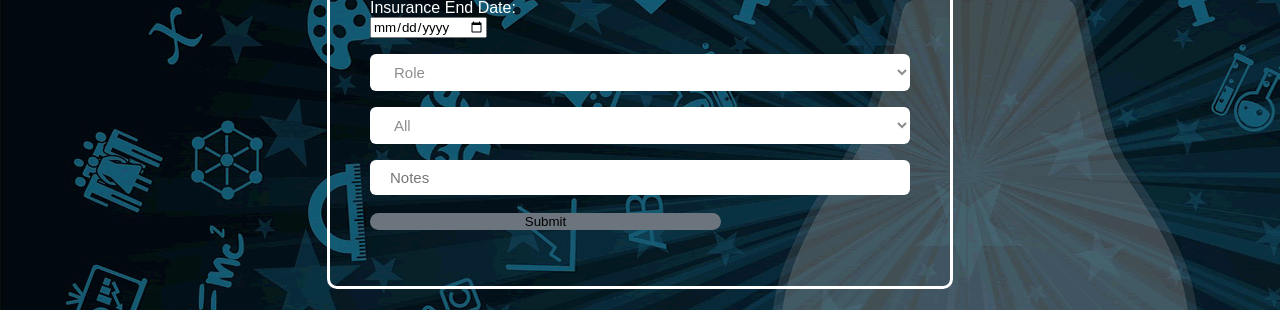
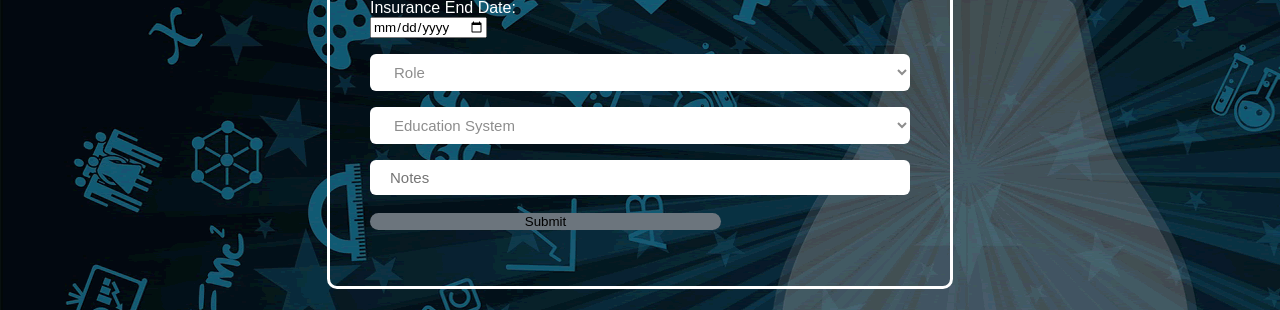
Before and after one commit to MohamedMoataz266/School-Management-System, a PHP site: page /AddTeacher.php in a window 1280 px wide. Shown: the part 1288-1598 px from the top of the page. Run offline with PHP 8.4, Linux system fonts and the light colour scheme; a user stored in the database is signed in.

Commit message:
Update AddTeacher.php

```diff
--- a/Shool Management Sysrem/AddTeacher.php
+++ b/Shool Management Sysrem/AddTeacher.php
@@ -152,6 +152,7 @@
                                 </div>
                                 <div class="col-md-12">
                                 <select class="form-control" type="text" name="educationSystem" placeholder="Education System" required>
+                                  <option value='education System'>Education System</option>
                                   <option value='alleducation'>All</option>
                                   <option value='default'>Default</option>
                                   </select>
```
